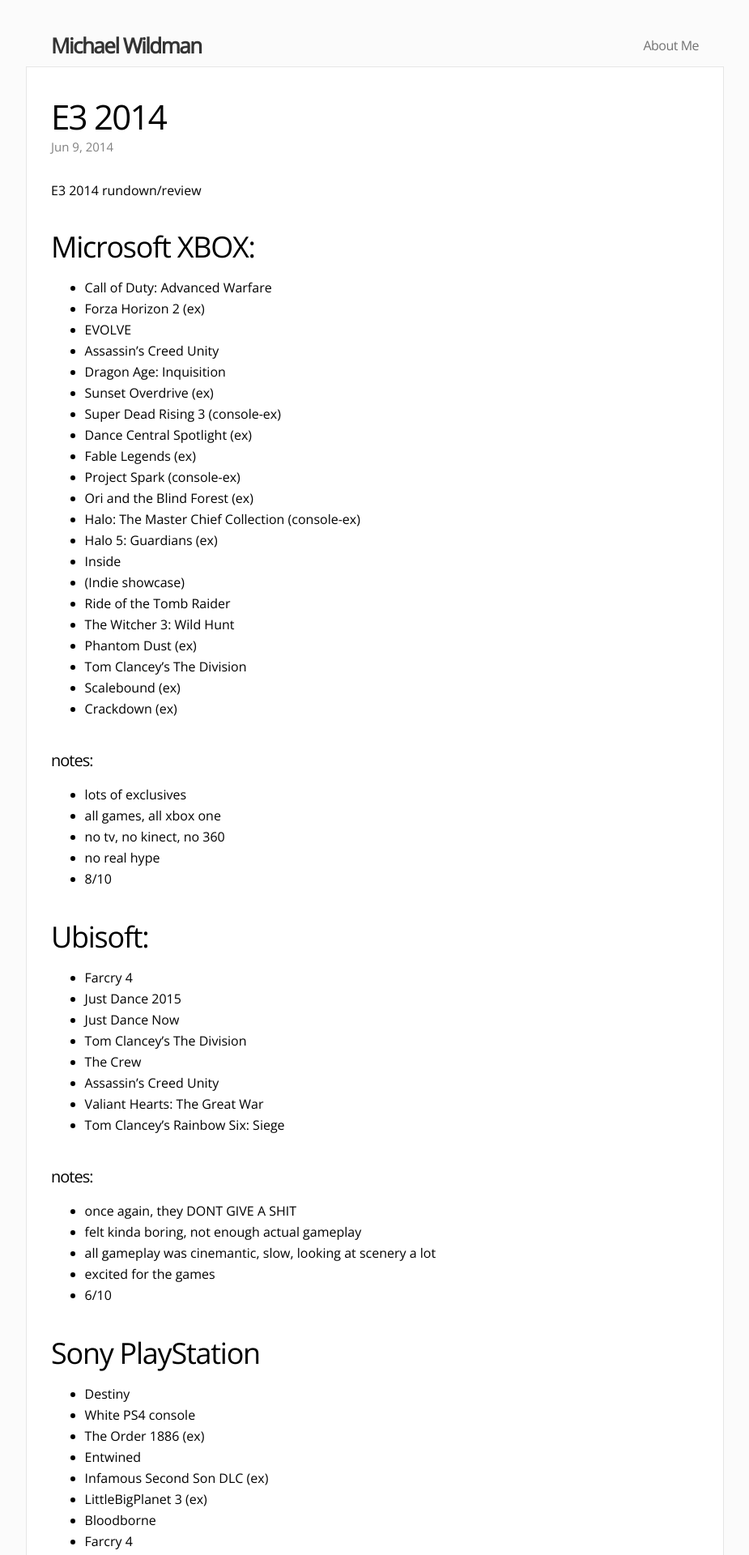
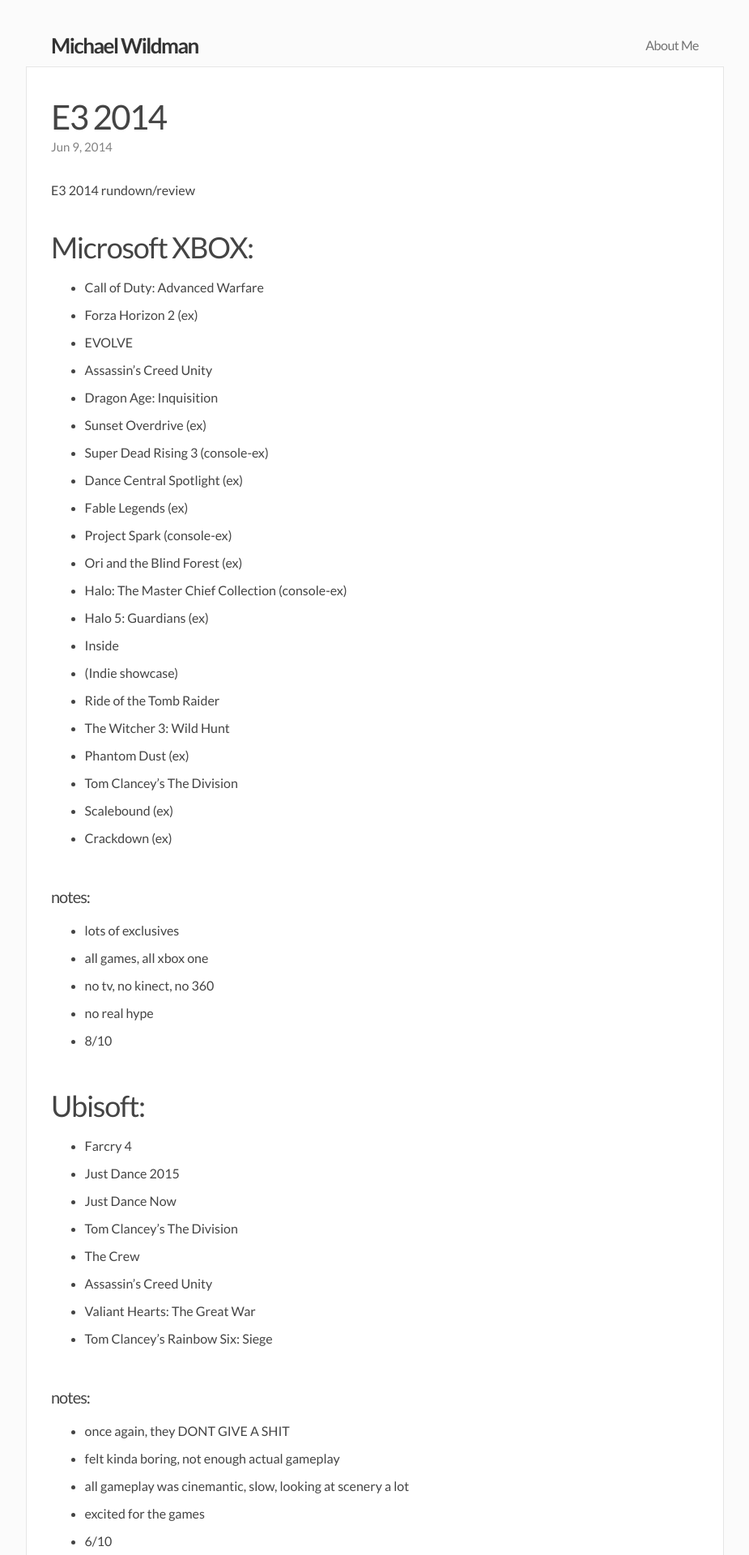
Before and after one commit to m-wild/mwild.me_archive, a Jekyll site: the page built from _posts/2014-06-09-e3-2014.md, in a window 1280 px wide. Shown: the top 1920 px of the page at 81% size, without its empty margins (177-1102 px from the left). Built offline with Jekyll 4.4.1, drawn with Linux system fonts in a browser that asks for light colours; Markdown is read by kramdown in place of the engine named in the settings; comment, search, counter and statistics services are not loaded.

Commit message:
New table styles. Changed font to be less harsh.

```diff
--- a/_includes/mathjax.html
+++ b/_includes/mathjax.html
@@ -5,9 +5,6 @@
   MathJax.Hub.Config({
   asciimath2jax: {
     delimiters: [['$','$']]
-  },
-  "HTML-CSS": {
-    scale: 85
   }
 });
 </script>
--- a/css/main.css
+++ b/css/main.css
@@ -1,12 +1,13 @@
 /* Base -----------------------------------------------------*/
-@import url(http://fonts.googleapis.com/css?family=Open+Sans|Inconsolata:400,700);
+@import url(http://fonts.googleapis.com/css?family=Lato:400,700|Inconsolata:400,700);
 
 * { margin: 0; padding: 0; }
 
 html, body { height: 100%; }
 
 body {
-  font-family: Open Sans, sans-serif;
+  color: #444;
+  font-family: Lato, sans-serif;
   font-size: 16px;
   font-weight: 400;
   line-height: 1.5;
@@ -168,7 +169,7 @@
 .post-content ol { padding-left: 20px; }
 
 .post-content li {
-  padding-bottom: 2px;
+  padding-bottom: 10px;
 }
 
 .post-content a img {
@@ -215,6 +216,23 @@
 }
 
 .post pre.terminal code { background-color: #333; }
+
+/* tables -------------------------------------------------*/
+
+table {
+  min-width: 200px;
+  border-collapse: collapse;
+  empty-cells: show;
+}
+table td,
+table th {
+  padding: 2px 8px;
+}
+table thead {
+  font-weight: bold;
+  border-bottom: 2px #ddd solid;
+}
+
 
 /* Syntax highlighting styles -------------------------------*/
 
```
